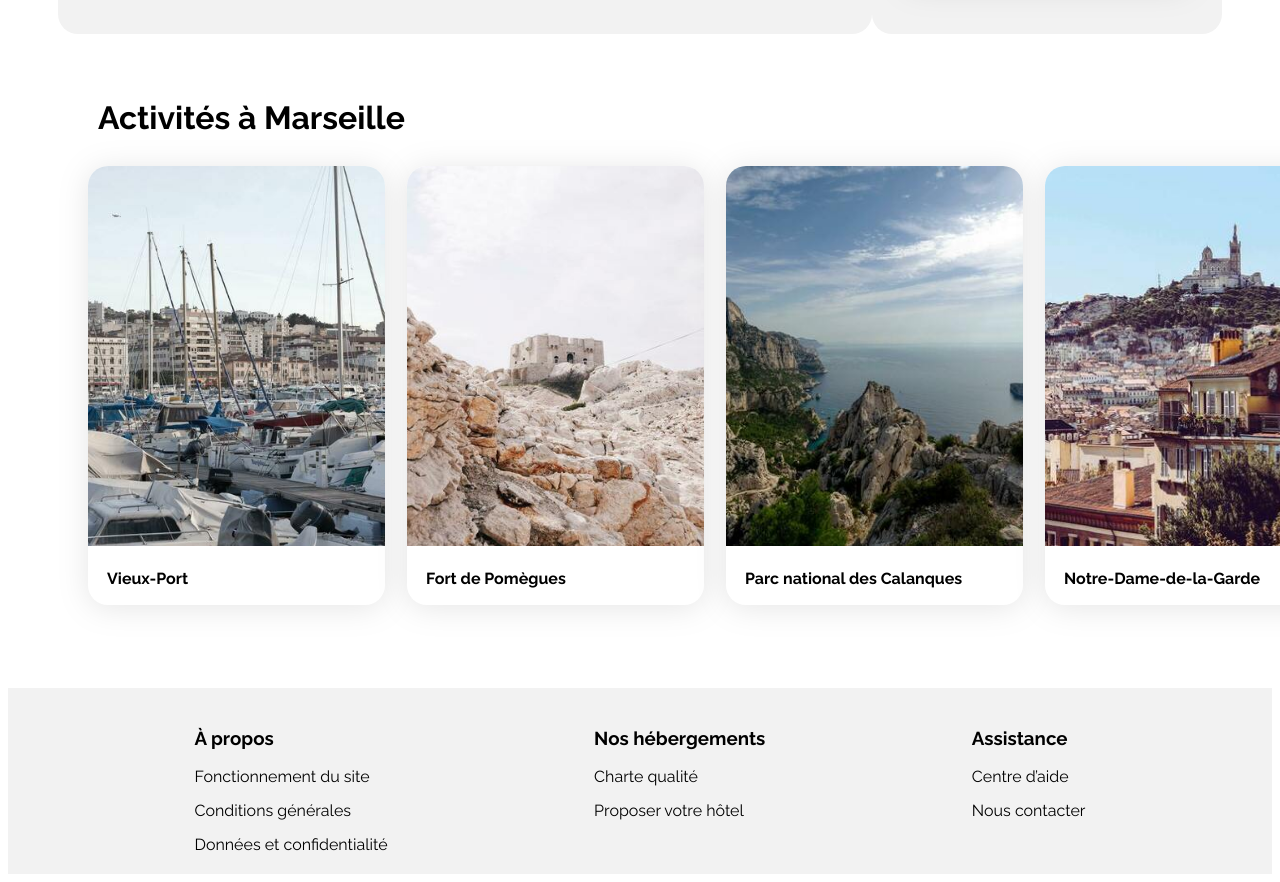
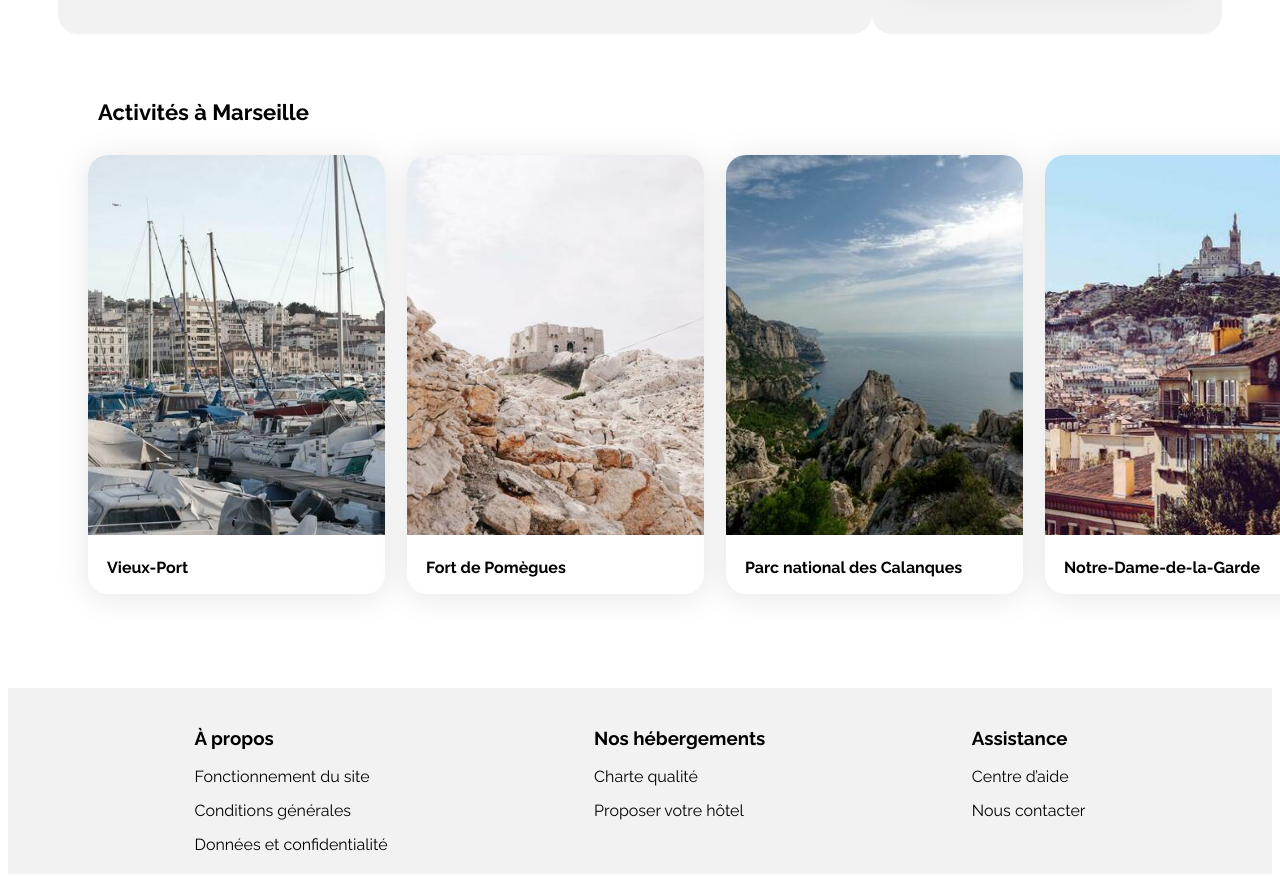
Before and after one commit to elodiechgr/booki, a plain HTML site: page index.html in a window 1280 px wide. Shown: the part 1042-1924 px from the top of the page. Drawn offline with Linux system fonts and the light colour scheme.

Commit message:
Dernière repasse

```diff
--- a/css/style.css
+++ b/css/style.css
@@ -485,7 +485,8 @@ body {
 }
 
 .title-size {
-    font-size: 32px;
+    font-size: 22px;
+    font-weight: bold;
 }
 
 
@@ -901,7 +902,7 @@ footer {
 
     .h3-filtres {
         display: flex;
-        font-size: 1em;
+        font-size: 0.9em;
         justify-self: center;
     }
 
```
